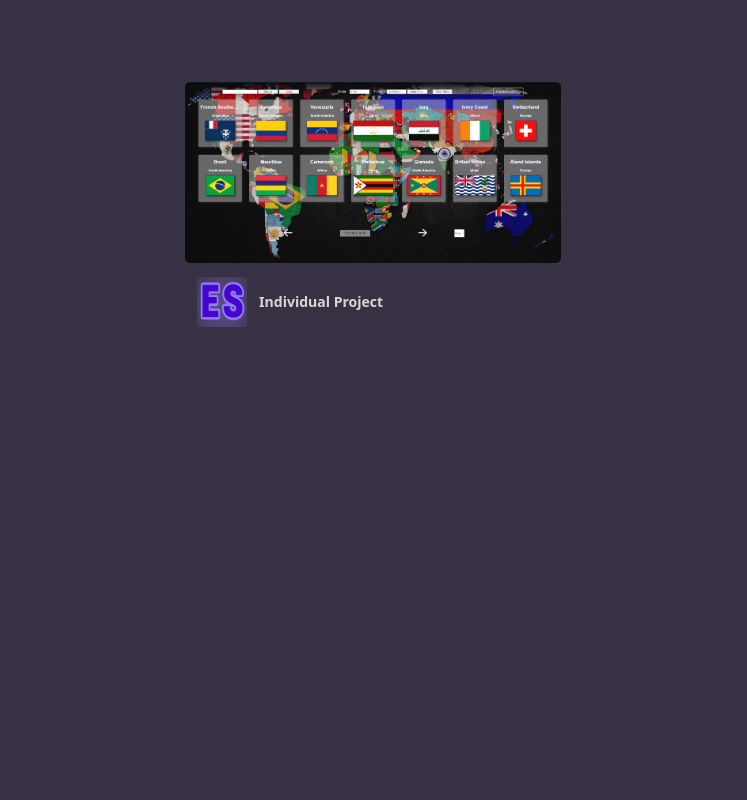
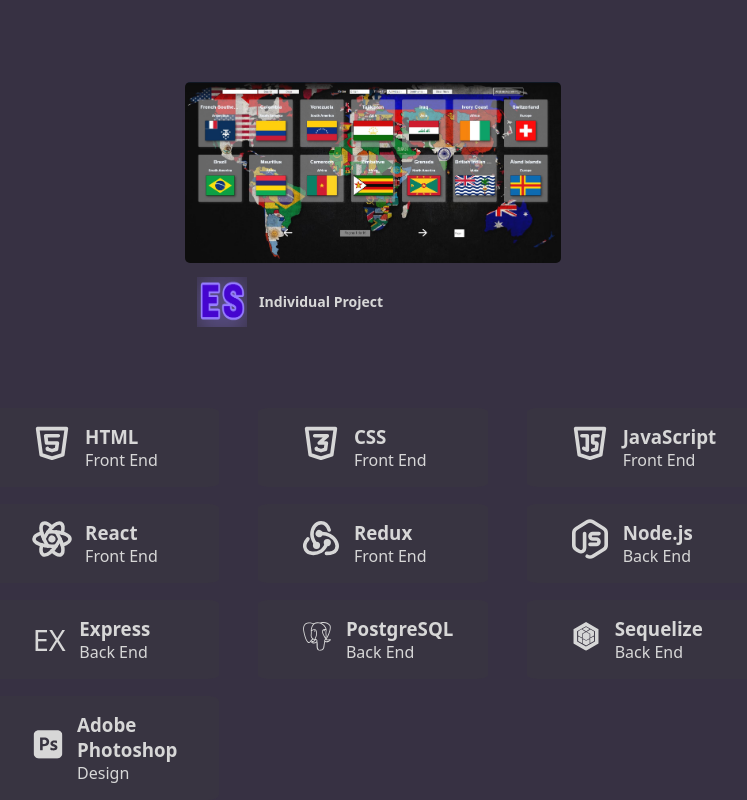
Before and after one commit to FacundoLizardo/Portfolio, a React (Vite) app: page / in a window 1280 px wide. Shown: the part 1912-2712 px from the top of the page, without its empty margins (267-1014 px from the left). Before the commit the page ends 2320 px from the top, so only its background shows below. Built offline with nearby package versions, Linux system fonts and the light colour scheme.

Commit message:
stack agregado

```diff
--- a/package.json
+++ b/package.json
@@ -13,10 +13,13 @@
 		"@emotion/styled": "^11.11.0",
 		"@mui/icons-material": "^5.14.18",
 		"@mui/material": "^5.14.18",
+		"@react-icons/all-files": "^4.1.0",
+		"@tabler/icons-react": "^2.39.0",
 		"dom": "^0.0.3",
 		"modal": "^1.2.0",
 		"react": "^18.2.0",
 		"react-dom": "^18.2.0",
+		"react-icons": "^4.12.0",
 		"react-modal": "^3.16.1",
 		"react-router-dom": "^6.17.0",
 		"redux": "^4.2.1",
--- a/src/Components/NavBar/NavBar.jsx
+++ b/src/Components/NavBar/NavBar.jsx
@@ -37,7 +37,17 @@ export const NavBar = () => {
 			<div id="navBar" className={styles.navBarContainer}>
 				<nav>
 					<div className={styles.profilePic}>
-						<img src={man} />
+						<svg
+							xmlns="http://www.w3.org/2000/svg"
+							width="128"
+							height="128"
+							viewBox="0 0 128 128"
+						>
+							<path
+								fill="#ffffff"
+								d="M64 7.83H4.77l10.18 87.3l49 25h.06l49.07-25l10.15-87.3zm42.77 54.86c0 .88 0 1.67-.77 2L73.25 80.44l-2.42 1.13l-.27-3.15v-6.19l.24-1.57l1.09-.47l23.18-10.38l-21.54-9.6l-9.18 18.13l-5.45 10.53l-1.22 2.27l-2.05-.9L22 64.71a2.42 2.42 0 0 1-1.45-2v-5.8a2.39 2.39 0 0 1 1.42-2l34-15.73l3.21-1.44v9.66l.24 1.34l-1.56.7l-23.41 10.35l21.85 9.63l8.05-16l6.21-12.65l1.13-2.28l1.81.91L106 54.89c.73.35.76 1.14.76 2z"
+							/>
+						</svg>
 					</div>
 					<div
 						className={`${styles.navbarLinks} ${
--- a/src/Components/NavBar/NavBar.module.css
+++ b/src/Components/NavBar/NavBar.module.css
@@ -120,6 +120,7 @@
 }
 .openModalButton {
 	animation: modalButtonOpen 300ms ease-in-out;
+	border: none;
 }
 .closeModalButton {
 	position: relative;
--- /dev/null
+++ b/src/Components/Technologies/Technologies.jsx
@@ -0,0 +1,21 @@
+import { skills } from "./skills";
+import style from "./Technologies.module.css";
+export const Technologies = () => {
+	return (
+		<>
+			<section className={style.technologies}>
+				<div className={style.container}>
+					{skills.map((item, index) => (
+						<div key={index} className={style.tec}>
+							<div className={style.tecLogo}>{item.icon}</div>
+							<div className={style.tecText}>
+								<h3>{item.name}</h3>
+								<p>{item.category}</p>
+							</div>
+						</div>
+					))}
+				</div>
+			</section>
+		</>
+	);
+};
--- /dev/null
+++ b/src/Components/Technologies/Technologies.module.css
@@ -0,0 +1,33 @@
+.technologies {
+	position: static;
+	width: 60%;
+	margin: auto;
+	padding: 0px;
+}
+
+.container {
+	position: static;
+	display: grid;
+	grid-template-columns: repeat(auto-fit, minmax(200px, 3fr));
+	gap: 5%;
+	width: 100%;
+}
+
+.tec {
+	position: relative;
+	display: flex;
+	flex-direction: row;
+	padding-left: 20%;
+	align-items: center;
+	background-color: rgb(60, 60, 60, 0.3);
+	border-radius: 5%;
+
+	& .tecLogo {
+		padding: 5px;
+		transform: scale(1.8);
+	}
+
+	& .tecText {
+		margin: 2dvh;
+	}
+}
--- /dev/null
+++ b/src/Components/Technologies/skills.jsx
@@ -0,0 +1,69 @@
+import { IconBrandHtml5 } from "@tabler/icons-react";
+import { IconBrandCss3 } from "@tabler/icons-react";
+import { IconBrandJavascript } from "@tabler/icons-react";
+import { IconBrandReact } from "@tabler/icons-react";
+import { IconBrandRedux } from "@tabler/icons-react";
+import { IconBrandNodejs } from "@tabler/icons-react";
+import { SiSequelize } from "react-icons/si";
+import { SiPostgresql } from "react-icons/si";
+import { SiAdobephotoshop } from "react-icons/si";
+
+export const skills = [
+	{
+		icon: <IconBrandHtml5 />,
+		category: "Front End",
+		name: "HTML",
+	},
+	{
+		icon: <IconBrandCss3 />,
+		category: "Front End",
+		name: "CSS",
+	},
+	{
+		icon: <IconBrandJavascript />,
+		category: "Front End",
+		name: "JavaScript",
+	},
+	{
+		icon: <IconBrandReact />,
+		category: "Front End",
+		name: "React",
+	},
+	{
+		icon: <IconBrandRedux />,
+		category: "Front End",
+		name: "Redux",
+	},
+	{
+		icon: <IconBrandNodejs />,
+		category: "Back End",
+		name: "Node.js",
+	},
+	{
+		icon: "EX",
+		category: "Back End",
+		name: "Express",
+	},
+
+	{
+		icon: <SiPostgresql />,
+		category: "Back End",
+		name: "PostgreSQL",
+	},
+	{
+		icon: <SiSequelize />,
+		category: "Back End",
+		name: "Sequelize",
+	},
+	{
+		icon: <SiAdobephotoshop />,
+		category: "Design",
+		name: "Adobe Photoshop",
+	},
+
+	// {
+	// 	icon: "Jest",
+	// 	category: "Testing",
+	// 	name: "Jest",
+	// },
+];
--- a/src/views/home.jsx
+++ b/src/views/home.jsx
@@ -3,7 +3,7 @@ import { NavBar } from "../Components/NavBar/NavBar";
 import { NameAndLinks } from "../Components/Name and Links/NameAndLinks";
 import { AboutMe } from "../Components/AboutMe/AboutMe";
 import { Projects } from "../Components/Projects/Projects";
-
+import { Technologies } from "../Components/Technologies/Technologies";
 const Home = () => {
 	return (
 		<div className={styles.mainContainer}>
@@ -11,6 +11,7 @@ const Home = () => {
 			<NameAndLinks />
 			<AboutMe />
 			<Projects />
+			<Technologies />
 		</div>
 	);
 };
```
Also changed, not shown: 1 other file (tests, documents, lock files or other folders).
